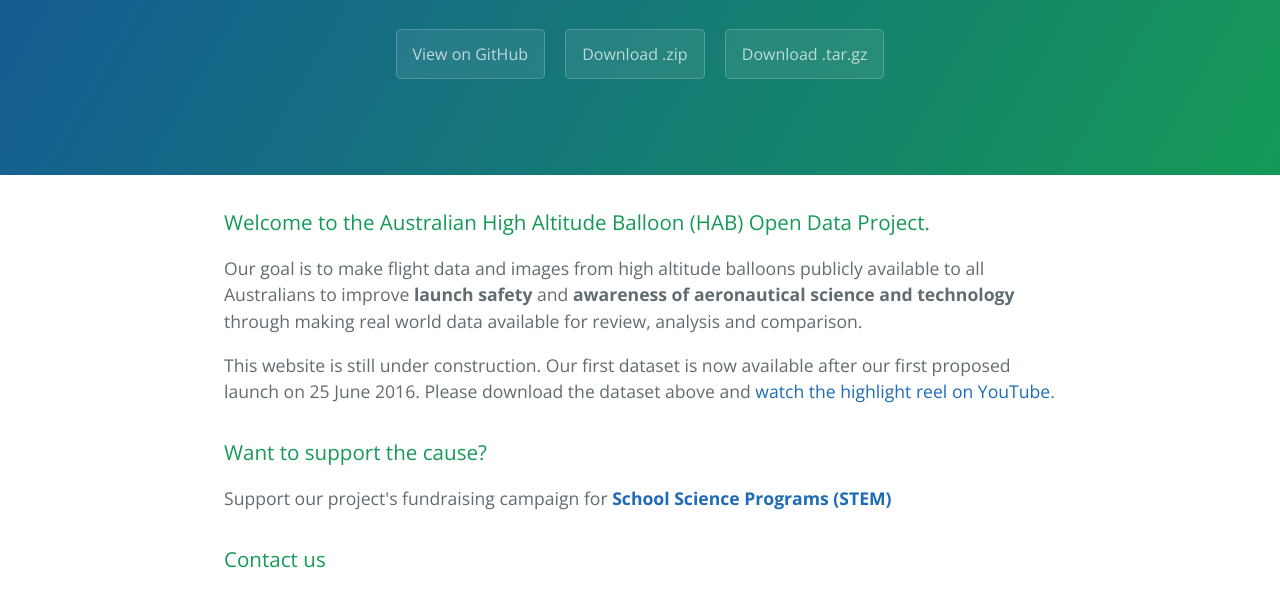
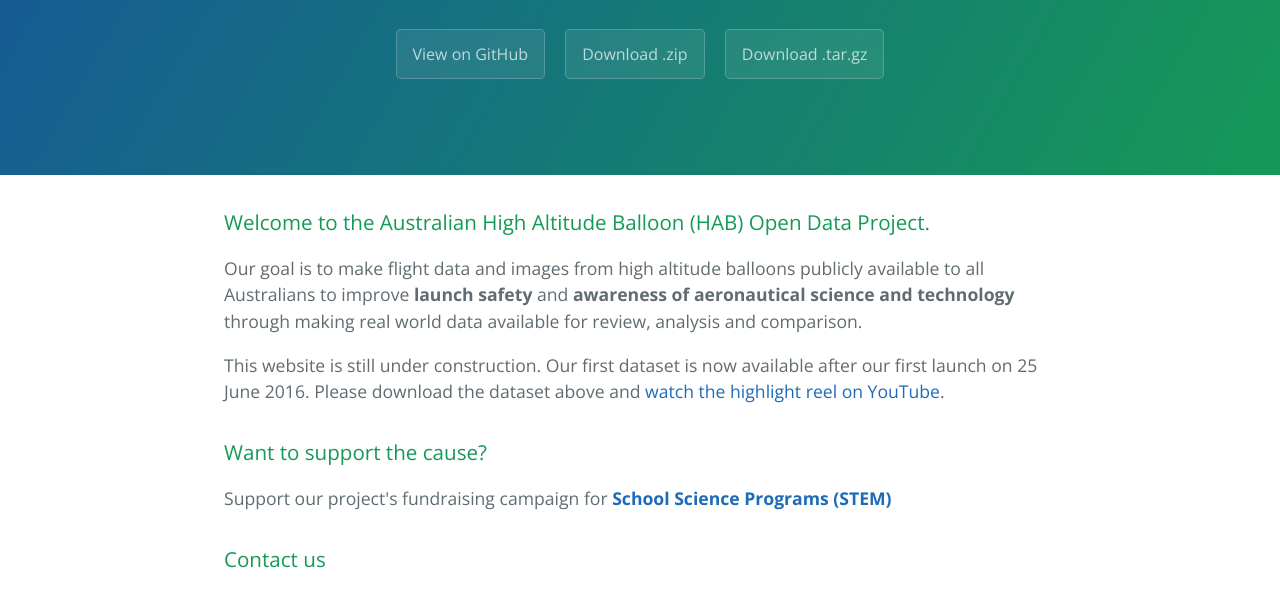
Before and after one commit to joshanthony/opendata-hab, a plain HTML site: page index.html in a window 1280 px wide. Shown: the part 208-797 px from the top of the page. Drawn offline with nearby package versions, Linux system fonts and the light colour scheme.

Commit message:
Update index.html

```diff
--- a/index.html
+++ b/index.html
@@ -22,7 +22,7 @@
       <h3>
 <a id="welcome-to-the-hab-open-data-page" class="anchor" href="#welcome-to-the-hab-open-data-page" aria-hidden="true"><span aria-hidden="true" class="octicon octicon-link"></span></a>Welcome to the Australian High Altitude Balloon (HAB) Open Data Project.</h3>
 <p>Our goal is to make flight data and images from high altitude balloons publicly available to all Australians to improve <strong>launch safety</strong> and <strong>awareness of aeronautical science and technology</strong> through making real world data available for review, analysis and comparison.</p>
-<p>This website is still under construction. Our first dataset is now available after our first proposed launch on 25 June 2016. Please download the dataset above and <a href="https://www.youtube.com/watch?v=lGXjC6Hh0GM">watch the highlight reel on YouTube</a>.</p>
+<p>This website is still under construction. Our first dataset is now available after our first launch on 25 June 2016. Please download the dataset above and <a href="https://www.youtube.com/watch?v=lGXjC6Hh0GM">watch the highlight reel on YouTube</a>.</p>
 <h3>Want to support the cause?</h3>
 <p>Support our project's fundraising campaign for <strong><a href="https://www.mycause.com.au/page/128466/fund-raising-for-high-school-science-programs-stem">School Science Programs (STEM)</a></strong></p>
 <h3>Contact us</h3>
```
